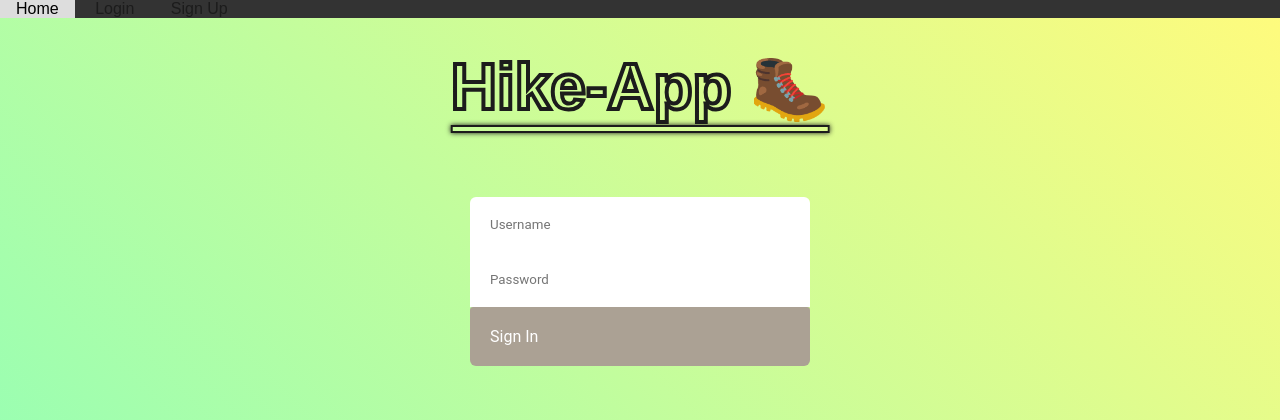
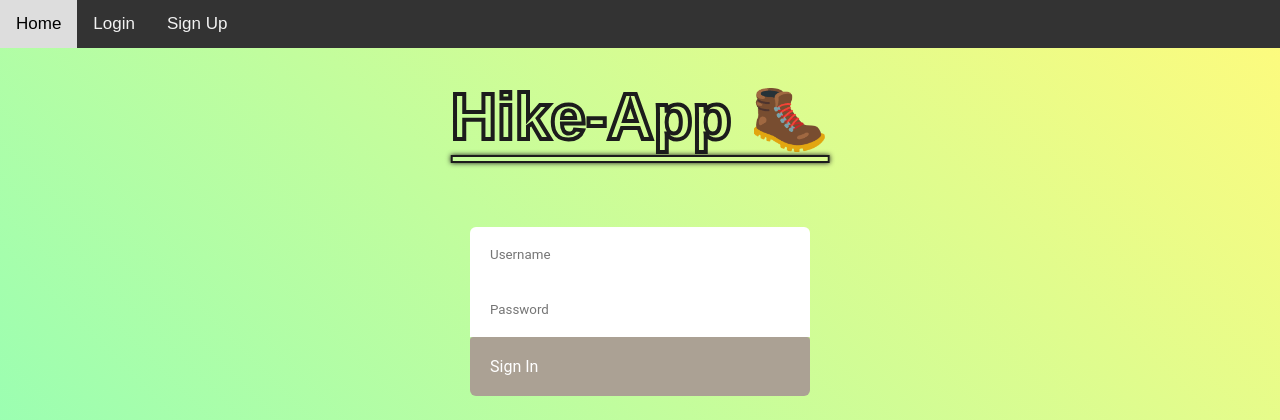
Before and after one commit to JeanChristopheM/hiking-php, a PHP site: page / in a window 1280 px wide. Shown: the top 420 px of the page. Run offline with PHP 8.4, Linux system fonts and the light colour scheme; data comes from the database, SQL or seed files in the repository; a stand-in replaces the project's code that opens the database connection.

Commit message:
committing before merge

```diff
--- a/style/_navbar.scss
+++ b/style/_navbar.scss
@@ -5,7 +5,7 @@
     justify-content: space-between;
 }
 
-.topnav li {
+.topnav a {
     float: left;
     color: #f2f2f2;
     text-align: center;
--- a/style/main.css
+++ b/style/main.css
@@ -48,7 +48,7 @@ textarea {
           justify-content: space-between;
 }
 
-.topnav li {
+.topnav a {
   float: left;
   color: #f2f2f2;
   text-align: center;
```
Also changed, not shown: 1 other file.
